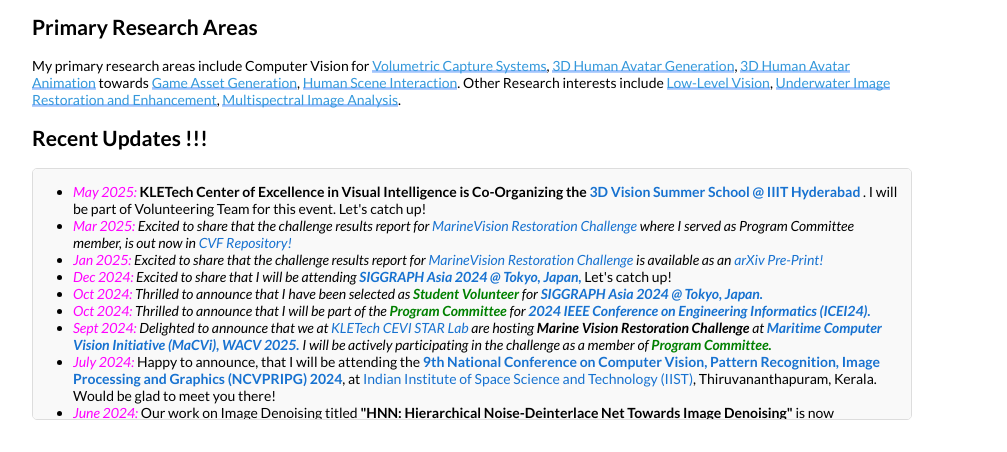
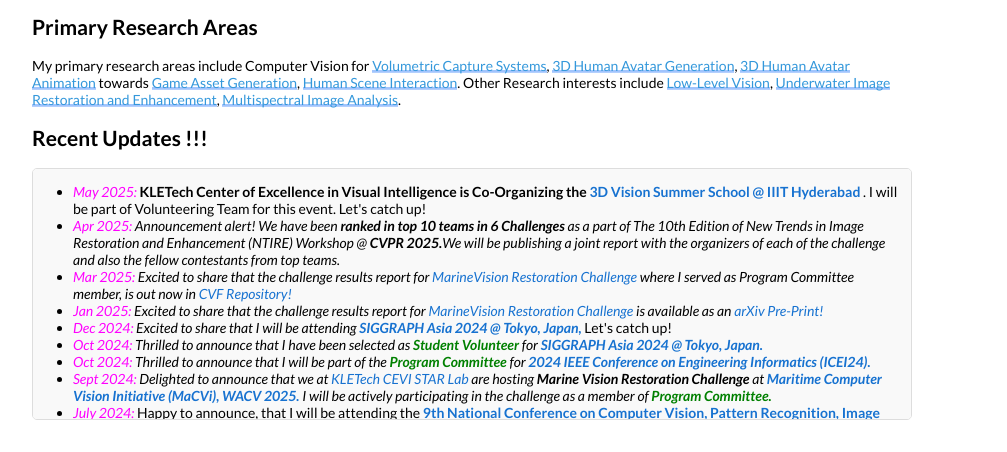
Before and after one commit to nikhilakalwadi/nikhilakalwadi.github.io, a plain HTML site: page index.html in a window 1280 px wide. Shown: the part 341-793 px from the top of the page, without its empty margins (188-1195 px from the left). Drawn offline with Linux system fonts and the light colour scheme.

Commit message:
updated news section

```diff
--- a/index.html
+++ b/index.html
@@ -129,6 +129,8 @@
         <div class="updates-container">
         <ul>
           <li><i><FONT COLOR="magenta">May 2025:</FONT> </i><strong>KLETech Center of Excellence in Visual Intelligence is Co-Organizing the <a href="https://3dvss.github.io">3D Vision Summer School @ IIIT Hyderabad</a></strong> . I will be part of Volunteering Team for this event. Let's catch up!</li>
+
+          <li><i><FONT COLOR="magenta"> Apr 2025:</FONT> Announcement alert! We have been <STRONG>ranked in top 10 teams in 6 Challenges</STRONG> as a part  of The 10th Edition of New Trends in Image Restoration and Enhancement (NTIRE) Workshop @ <STRONG>CVPR 2025.</STRONG>We will be publishing a joint report with the organizers of each of the challenge and also the fellow contestants from top teams.</i></li>
 
           <li><i><FONT COLOR="magenta">Mar 2025:</FONT> Excited to share that the challenge results report for <a href="https://macvi.org/leaderboard/underwater/underwater/underwater">MarineVision Restoration Challenge</a> where I served as Program Committee member, is out now in <a href="https://openaccess.thecvf.com/content/WACV2025W/MaCVi/html/Kiefer_3rd_Workshop_on_Maritime_Computer_Vision_MaCVi_2025_Challenge_Results_WACVW_2025_paper.html">CVF Repository!</a></i></li>
 
```
